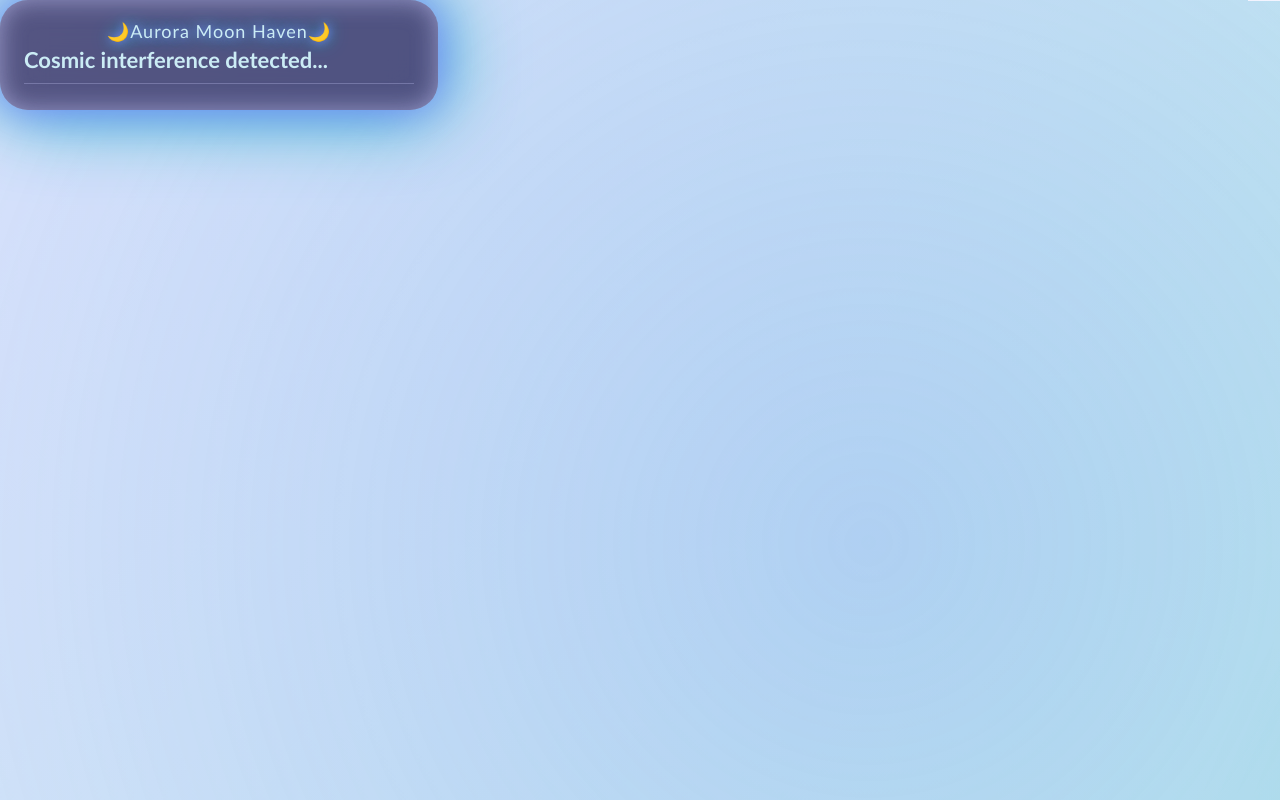
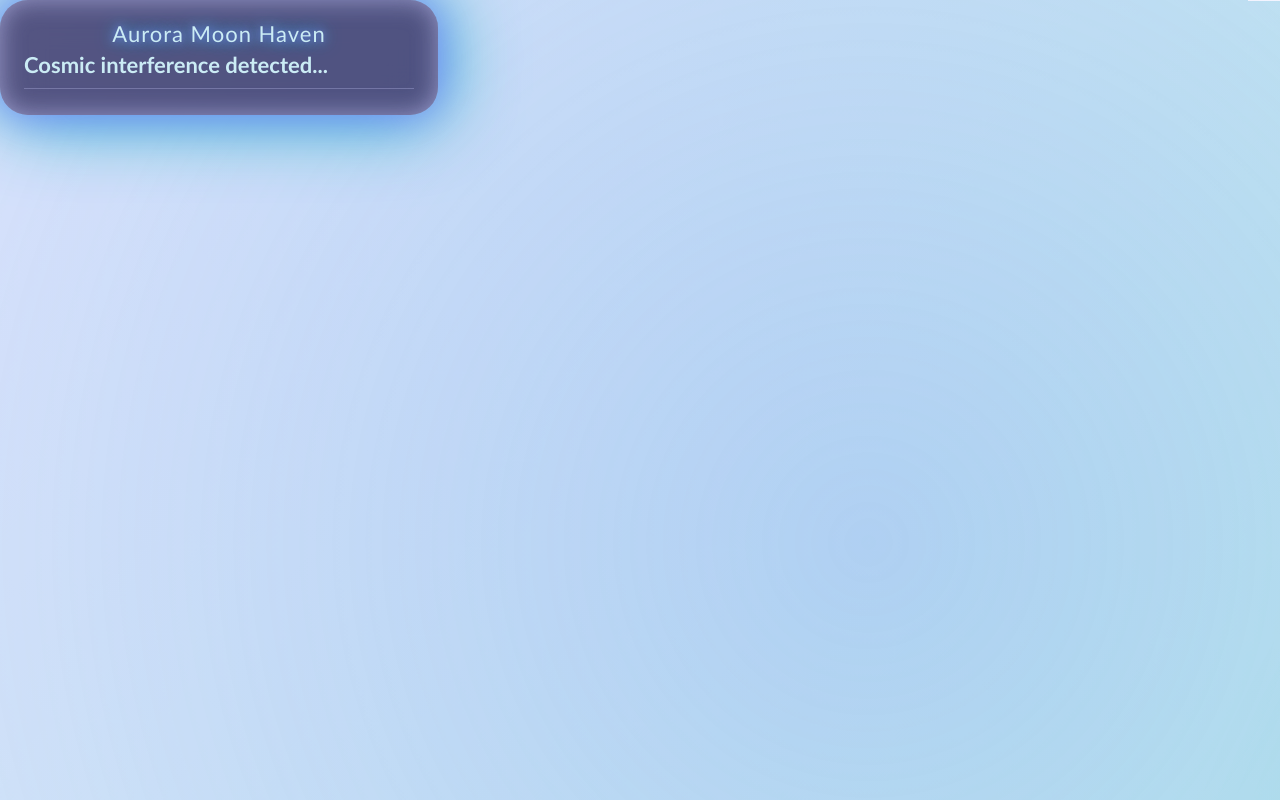
Before and after one commit to auroramoontarot/stardust, a plain HTML site: page index.html in a window 1280 px wide. Shown: the top 800 px of the page. Drawn offline with Linux system fonts and the light colour scheme; no server answers.

Commit message:
Update index.html

```diff
--- a/index.html
+++ b/index.html
@@ -58,7 +58,7 @@ body {
 
 /* Title */
 .title {
-    font-size: 18px;
+    font-size: 22px;
     text-align: center;
     margin-bottom: 4px;
     letter-spacing: 1px;
@@ -110,7 +110,7 @@ body {
 <div id="aurora"></div>
 
 <div id="weather-box">
-    <div class="title">🌙Aurora Moon Haven🌙</div>
+    <div class="title">Aurora Moon Haven</div>
     <div id="weather-data" class="section">Consulting skies...</div>
     <div id="spoon-panel" class="spoon-panel"></div>
 </div>
@@ -148,7 +148,6 @@ async function fetchWeather() {
             <span class="moon">${getMoonPhase()}</span>
         `;
 
-        /* Spoon Logic */
         let flareScore = 0;
         let messages = [];
 
```
